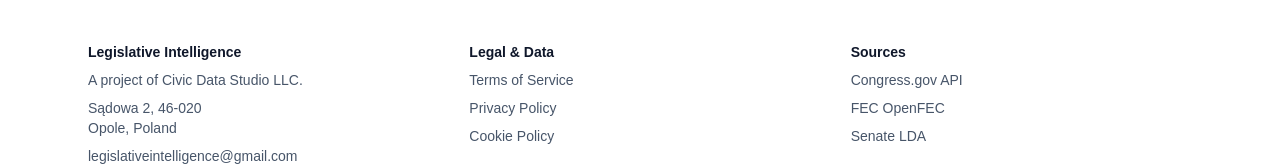
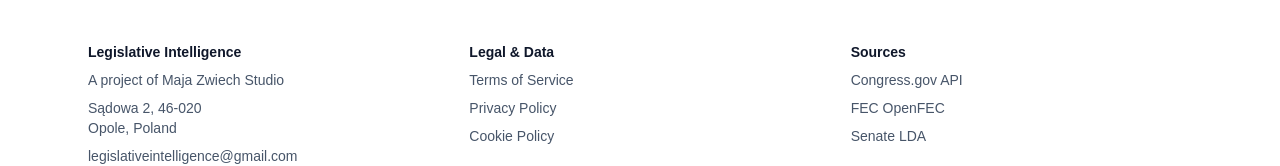
Before and after one commit to MajaJZ/legislative-intelligence, a Next.js app in the folder app/web/: page / in a window 1280 px wide. Shown: the part 1327-1493 px from the top of the page. Built offline with nearby package versions, Linux system fonts and the light colour scheme.

Commit message:
Update footer text for project attribution

```diff
--- a/app/web/components/SiteFooter.tsx
+++ b/app/web/components/SiteFooter.tsx
@@ -6,7 +6,7 @@
       <div className="mx-auto max-w-6xl px-6 py-12 text-sm text-slate grid gap-10 md:grid-cols-3">
         <div>
           <p className="font-bold text-navy mb-2">Legislative Intelligence</p>
-          <p>A project of Civic Data Studio LLC.</p>
+          <p>A project of Maja Zwiech Studio </p>
           <p className="mt-2">Sądowa 2, 46-020<br />Opole, Poland </p>
           <p className="mt-2">legislativeintelligence@gmail.com</p>
         </div>
```
